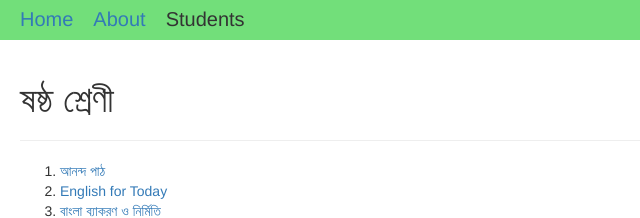
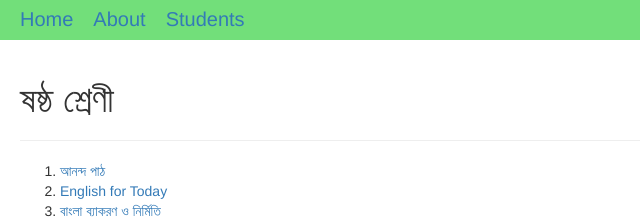
Before and after one commit to jydhasan/jydhasan.github.io, a plain HTML site: page index.html in a window 1280 px wide. Shown: the top 218 px of the page, 0-640 px from the left. Drawn offline with nearby package versions, Linux system fonts and the light colour scheme.

Commit message:
update student.html

```diff
--- a/index.html
+++ b/index.html
@@ -74,7 +74,7 @@ overflow-y:scroll;
 <th><td><a href="/" >Home</a></td>
 <td><a href="/about.html" target="_blank"> About</a> </li>
 </ol></td>
-<td>Students</td><td id="menu" >Menu</td></th>
+<td><a href="/students.html" target="_blank">Students</a></td><td id="menu" >Menu</td></th>
 </table>
 </div>
 <div id="col2" >
```
